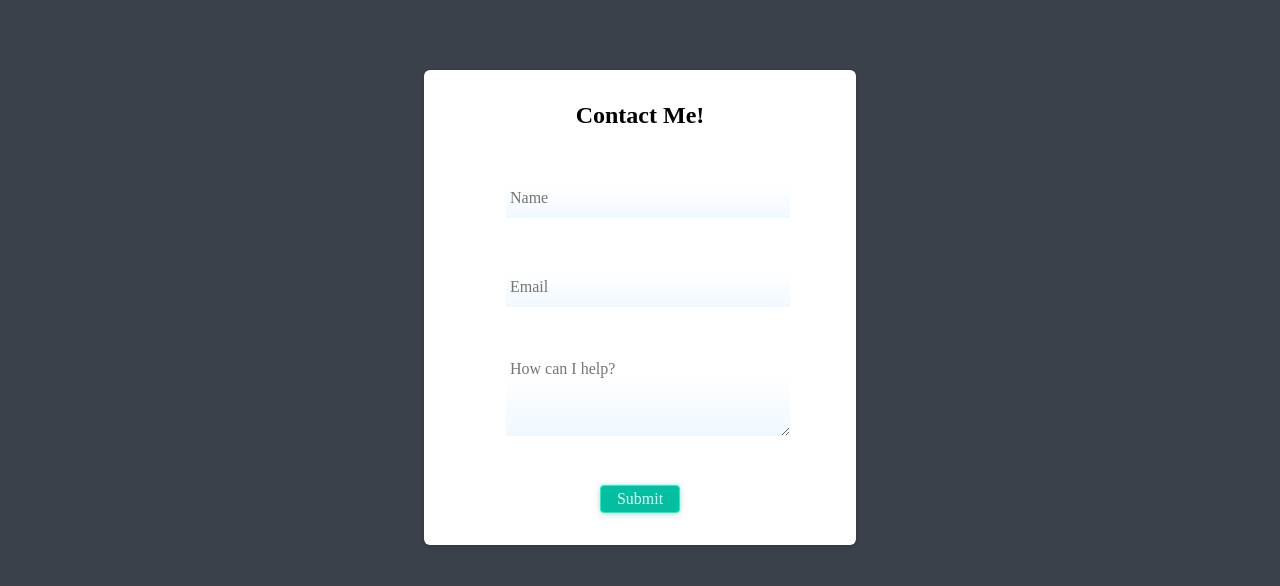
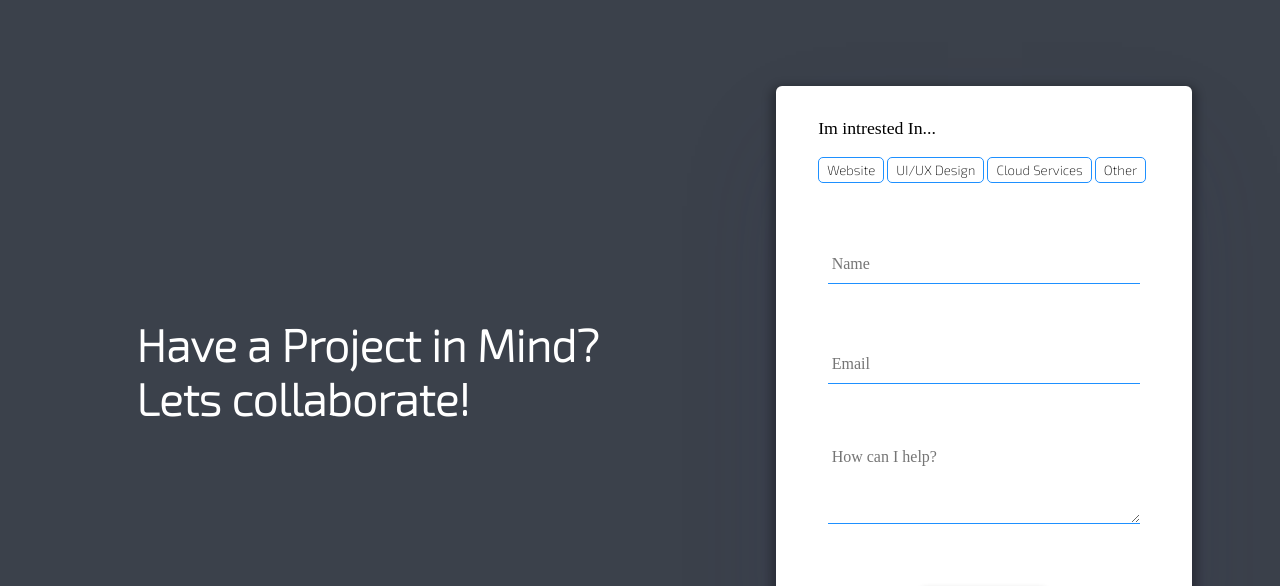
Before and after one commit to vic-villicana/Portfolio-v2, a Next.js app: page /projects in a window 1280 px wide. Shown: the part 1216-1802 px from the top of the page. Built offline with nearby package versions, Linux system fonts and the light colour scheme; no server answers; the database is empty.

Commit message:
add hello-form component to project index page

```diff
--- a/pages/projects/index.js
+++ b/pages/projects/index.js
@@ -3,9 +3,8 @@ import {useEffect, useState} from 'react'
 import {Fragment} from 'react'
 import ProjectSlider from '../../components/projects/project-slider'
 import ProjectHeader from '../../components/projects/project-header'
-import ContactForm from '../../components/home/contact-form'
-import Footer from '../../components/layout/footer'
-import NavBar from '../../components/layout/navbar'
+import HelloForm from '../../components/contact/hello-form'
+
 
 export default function Projects(props) {
     // console.log(props)
@@ -23,7 +22,7 @@ export default function Projects(props) {
             </ul> */}
             <ProjectHeader />
             <ProjectSlider projects={projects} />
-            <ContactForm />
+            <HelloForm />
         </Fragment>
     )
 }
```
